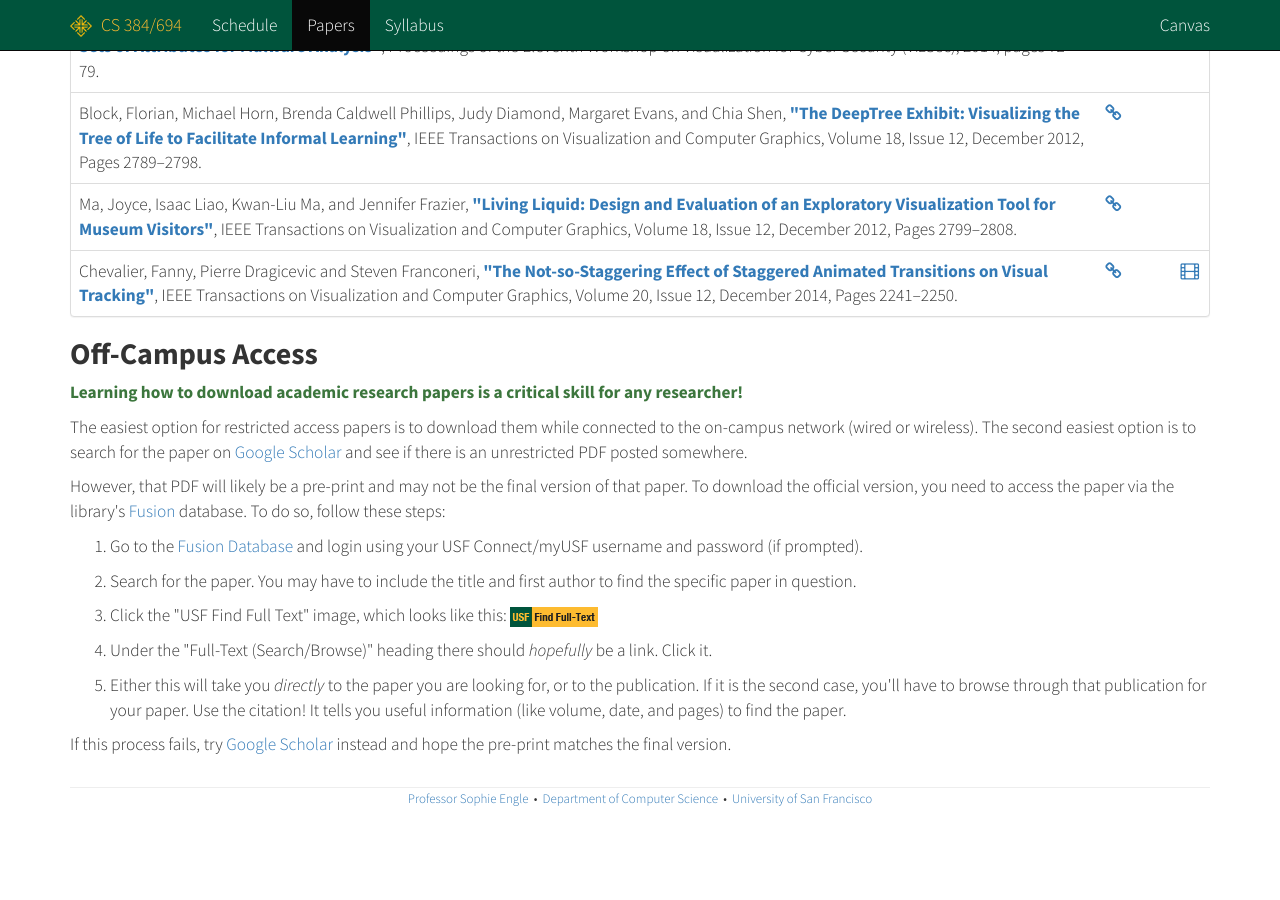
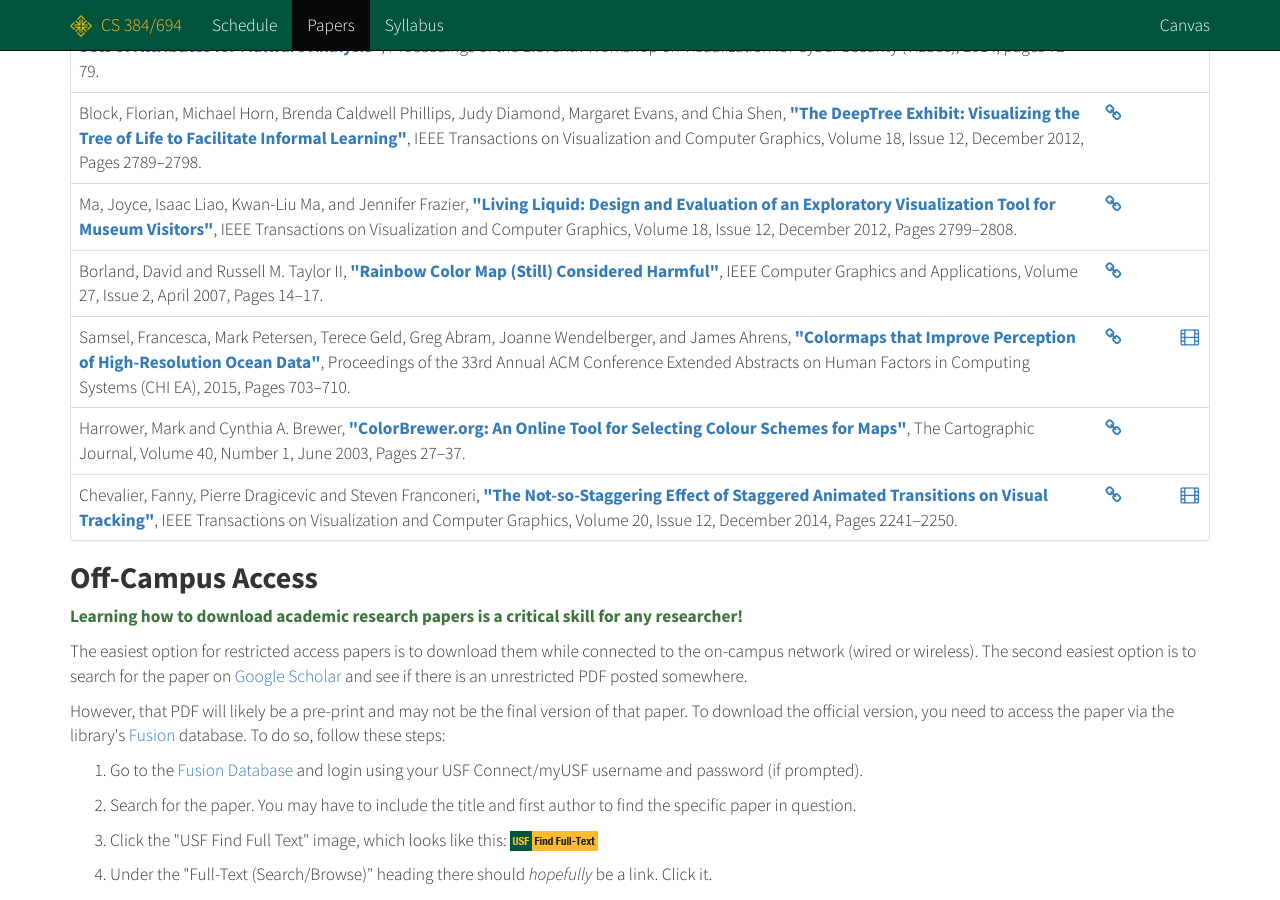
Before and after one commit to cs694/fall2015, a Jekyll site: the page built from papers.html, in a window 1280 px wide and 900 px high, scrolled down 1237 px. Built offline with Jekyll 4.4.1, drawn with Linux system fonts in a browser that asks for light colours; Markdown is read by kramdown in place of the engine named in the settings; before the commit the page ends 2056 px from its top, so only the background shows below that.

Commit message:
Adding week 12 and week 13 readings.

```diff
--- a/_data/schedule.yml
+++ b/_data/schedule.yml
@@ -135,7 +135,7 @@
   date : 2015-10-01
   info : 'Eye Tracking Studies'
   link : 'https://usfca.instructure.com/courses/1555423/quizzes/2290674'
-  gray : false
+  iffy : true
   flag : false
   todo : '<p><strong>Assigned Reading:</strong> If you were born in January through April, please read the <strong>THIRD</strong> paper. If you were born in May through August, please read the <strong>FIRST</strong> paper. If you were born September through December, please read the <strong>SECOND</strong> paper.</p>'
   read :
@@ -168,7 +168,6 @@
       authors : 'Selassie, David, Brandon Heller and Jeffrey Heer'
       citation: 'IEEE Transactions on Visualization and Computer Graphics, Volume 17, Issue 12, December 2011, Pages 2354&ndash;2363'
       doi     : 'http://dx.doi.org/10.1109/TVCG.2011.190'
-
     - title   : 'Edge Compression Techniques for Visualization of Dense Directed Graphs'
       authors : 'Dwyer, Tim, Nathalie Henry Riche, Kim Marriott, Christopher Mears'
       citation: 'IEEE Transactions on Visualization and Computer Graphics, Volume 19, Issue 12, December 2013, Pages 2596&ndash;2605'
@@ -187,7 +186,6 @@
       citation : 'Proceedings of the Eleventh Workshop on Visualization for Cyber Security (VizSec), 2014, pages 80&ndash;87'
       doi      : 'http://dx.doi.org/10.1145/2671491.2671501'
       vid      : 'https://vimeo.com/112873770'
-
     - title    : 'SEEM: A Scalable Visualization for Comparing Multiple Large Sets of Attributes for Malware Analysis'
       authors  : 'Gove, Robert, Joshua Saxe, Sigfried Gold, Alex Long, and Giacomo Bergamo'
       citation : 'Proceedings of the Eleventh Workshop on Visualization for Cyber Security (VizSec), 2014, pages 72&ndash;79'
@@ -206,7 +204,6 @@
       authors : 'Block, Florian, Michael Horn, Brenda Caldwell Phillips, Judy Diamond, Margaret Evans, and Chia Shen'
       citation: 'IEEE Transactions on Visualization and Computer Graphics, Volume 18, Issue 12, December 2012, Pages 2789&ndash;2798'
       doi     : 'http://dx.doi.org/10.1109/TVCG.2012.244'
-
     - title   : 'Living Liquid: Design and Evaluation of an Exploratory Visualization Tool for Museum Visitors'
       authors : 'Ma, Joyce, Isaac Liao, Kwan-Liu Ma, and Jennifer Frazier'
       citation: 'IEEE Transactions on Visualization and Computer Graphics, Volume 18, Issue 12, December 2012, Pages 2799&ndash;2808'
@@ -225,27 +222,34 @@
   info : 'Personal Visualization'
   gray : false
   flag : false
-  todo : '<p class="text-success"><i class="fa fa-television"></i> We will begin with two 20 minute presentation by Simon and Amulya on visualization of personal data and its affect in daily life.</p>'
+  todo : '<p class="text-success"><i class="fa fa-television"></i> We will begin with two 20 minute presentation by Simon on visualization of personal data and its affect in daily life.</p>'
 
 - week : 12
   date : 2015-11-12
-  info : 'Colors and Visualization'
+  info : 'Color and Visualization'
+  link : 'https://usfca.instructure.com/courses/1555423/quizzes/2290683'
   gray : false
   flag : false
-  todo : '<p class="text-success"><i class="fa fa-television"></i> We will begin with a 20 minute presentation by Dejan on "<a href="http://doi.ieeecomputersociety.org/10.1109/TVCG.2014.2346277"><strong>Tree Colors: Color Schemes for Tree-Structured Data</strong></a>" by Martijn Tennekes and Edwin de Jonge published in <em>IEEE Transactions on Visualization and Computer Graphics</em>, Volume 20, Issue 12, December 2014, pages 2072&ndash;2081. Students do <em>not</em> need to read this paper before class.</p><p><strong>Assigned Reading:</strong> If you were born in January through June please read the <strong>FIRST</strong> paper. If you were born in July through December, please read the <strong>SECOND</strong> paper.</p>'
+  todo : '<p class="text-success"><i class="fa fa-television"></i> We will begin with a 20 minute presentation by Dejan on "<a href="http://doi.ieeecomputersociety.org/10.1109/TVCG.2014.2346277"><strong>Tree Colors: Color Schemes for Tree-Structured Data</strong></a>" by Martijn Tennekes and Edwin de Jonge published in <em>IEEE Transactions on Visualization and Computer Graphics</em>, Volume 20, Issue 12, December 2014, pages 2072&ndash;2081. Students do <em>not</em> need to read this paper before class.</p><p><strong>Assigned Reading:</strong> If you were born in January through June please read the <strong>FIRST TWO</strong> papers (both are short). If you were born in July through December, please read the <strong>THIRD</strong> paper only.</p>'
   read :
-    # - title   : 'Rainbow Color Map (Still) Considered Harmful'
-    #   authors : 'Borland, David and Russell M. Taylor II'
-    #   citation: 'IEEE Computer Graphics and Applications, Volume 27, Issue 2, April 2007, Pages 14&ndash;17'
-    #   doi     : 'http://doi.ieeecomputersociety.org/10.1109/MCG.2007.46'
-    # - title   : 'A Coloring Solution to the Edge Crossing Problem'
-    #   authors : 'Jianu, Radu, Adrian Rusu, Andrew J. Fabian, and David H. Laidlaw'
-    #   citation: 'IEEE Computer Graphics and Applications, Volume 27, Issue 2, April 2007, Pages 14&ndash;17'
-    #   doi     : 'http://doi.ieeecomputersociety.org/10.1109/IV.2009.66'
+    - title   : 'Rainbow Color Map (Still) Considered Harmful'
+      authors : 'Borland, David and Russell M. Taylor II'
+      citation: 'IEEE Computer Graphics and Applications, Volume 27, Issue 2, April 2007, Pages 14&ndash;17'
+      doi     : 'http://doi.ieeecomputersociety.org/10.1109/MCG.2007.46'
+    - title   : 'Colormaps that Improve Perception of High-Resolution Ocean Data'
+      authors : 'Samsel, Francesca, Mark Petersen, Terece Geld, Greg Abram, Joanne Wendelberger, and James Ahrens'
+      citation: 'Proceedings of the 33rd Annual ACM Conference Extended Abstracts on Human Factors in Computing Systems (CHI EA), 2015, Pages 703&ndash;710'
+      doi     : 'http://dx.doi.org/10.1145/2702613.2702975'
+      vid     : 'https://www.youtube.com/watch?v=pMcj6TVeNDM'
+    - title   : 'ColorBrewer.org: An Online Tool for Selecting Colour Schemes for Maps'
+      authors : 'Harrower, Mark and Cynthia A. Brewer'
+      citation: 'The Cartographic Journal, Volume 40, Number 1, June 2003, Pages 27&ndash;37'
+      doi     : 'http://dx.doi.org/10.1179/000870403235002042'
 
 - week : 13
   date : 2015-11-19
   info : 'Animation and Interaction'
+  link : 'https://usfca.instructure.com/courses/1555423/quizzes/2290682'
   gray : false
   flag : false
   todo : '<p class="text-success"><i class="fa fa-television"></i> We will begin with a 20 minute presentation by Maynak on "<strong><a href="http://dx.doi.org/10.1109/TVCG.2014.2346249">OnSet: A Visualization Technique for Large-Scale Binary Set Data</a></strong>" by Ramik Sadana, Timothy Major, Alistair Dove and John Stasko published in <em>IEEE Transactions on Visualization and Computer Graphics</em>, volume 20, issue 12, December 2014, pages 1993&ndash;2002.</p><p class="text-success"><i class="fa fa-television"></i> We will also have a 20 minute presentation by Amulya on "<strong><a href="http://doi.ieeecomputersociety.org/10.1109/TVCG.2008.125">Effectiveness of Animation in Trend Visualization</a></strong>" by George Robertson, Roland Fernandez, Danyel Fisher, Bongshin Lee, and John Stasko published in <em>IEEE Transactions on Visualization and Computer Graphics</em>, Volume 14, Issue 6, December 2018, pages 1325&ndash;1332.</p><p  class="text-success">Students do <em>not</em> need to read the presentation papers above before class.</p><p><strong>Assigned Reading:</strong> Everyone should read the following paper:</p>'
@@ -265,7 +269,7 @@
 
 - week : 15
   date : 2015-12-03
-  info : '&nbsp;'
+  info : 'TBA'
   gray : false
   flag : false
   todo : '<p class="text-success"><i class="fa fa-television"></i> We will begin with a 20 minute presentation by Akhila on visualization and advertising.</p>'
```
